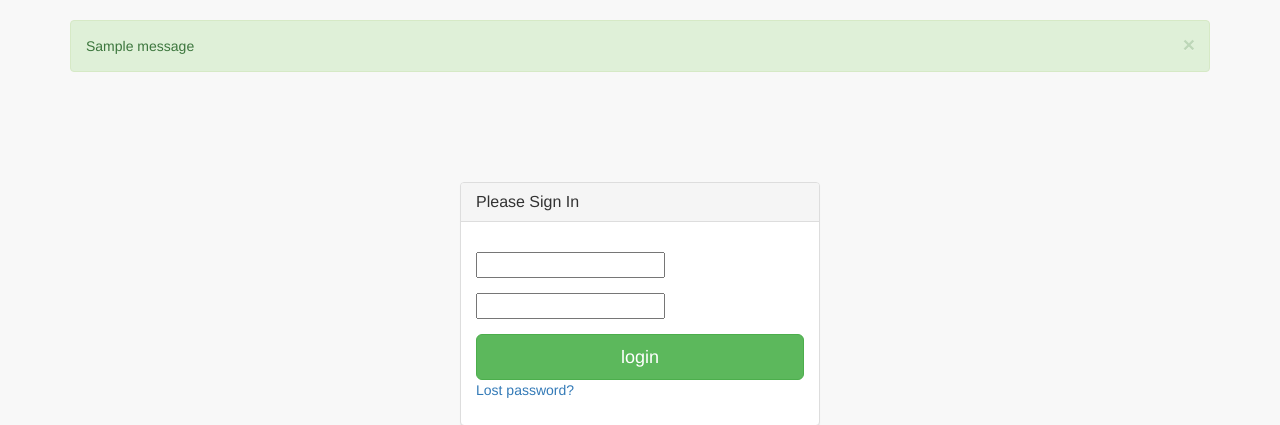
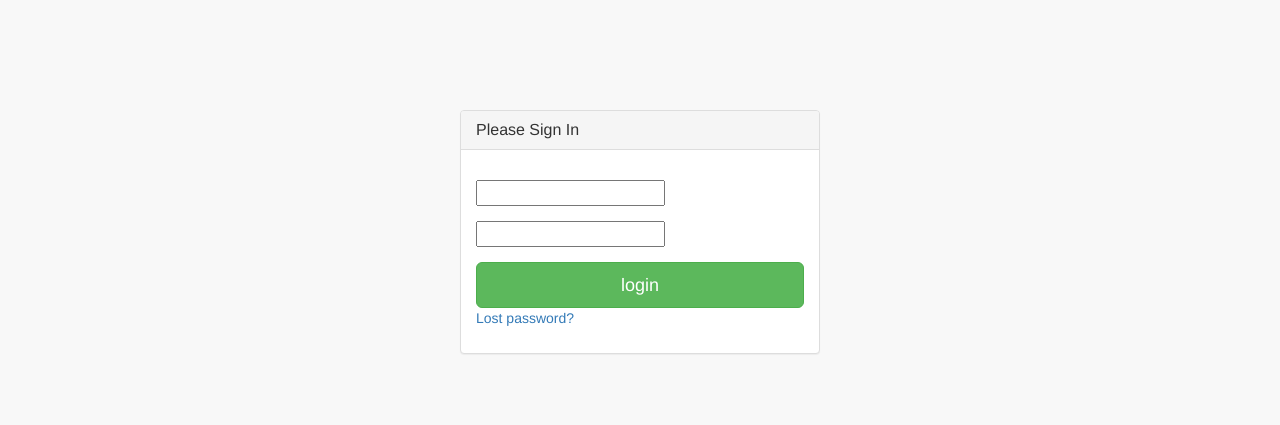
Before and after one commit to zqsun/Buybuybiz_ex, a Django app: template account/templates/account/registration/login.html in a window 1280 px wide. Shown: the part 51-476 px from the top of the page. Run offline with Django 3.2, Linux system fonts and the light colour scheme; the template is opened without the code that fills it, so the values that code supplies are empty, except form fields; tables that the repository leaves empty hold one stand-in row (values such as "Sample post"); one stand-in notice (Sample message) is shown; form fields are guessed from the names that the template uses; parts of the project's set-up code (start-up, migrations or seed data) failed here and were passed over; some libraries are stand-ins or nearby versions.

Commit message:
reindent base template and remove the system message shown on base template

```diff
--- a/templates/base.html
+++ b/templates/base.html
@@ -143,14 +143,6 @@
         <!-- </div> -->
       </nav>
       <div class="container" role="main">
-    {% if messages %}
-        {% for message in messages %}
-        <div class="alert alert-success alert-dismissable">
-            <button type="button" class="close" data-dismiss="alert" aria-hidden="true">×</button>
-              {{message}}
-        </div>
-        {% endfor %}
-    {% endif %}
         {% block container %}{% endblock %}
         {% block content %}{% endblock %}
       </div>
```
Lines whose indentation alone changed are shown as unchanged.
